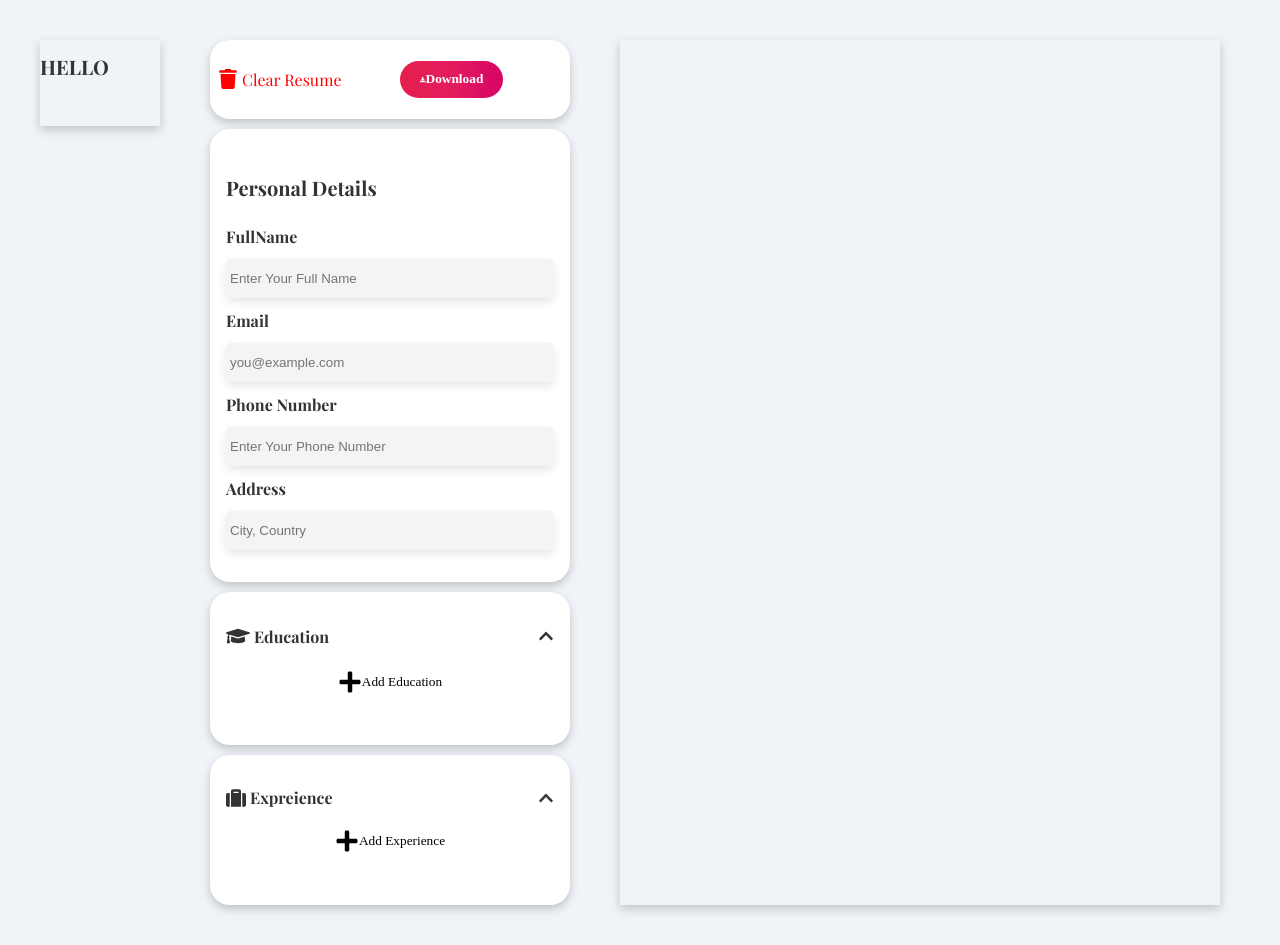
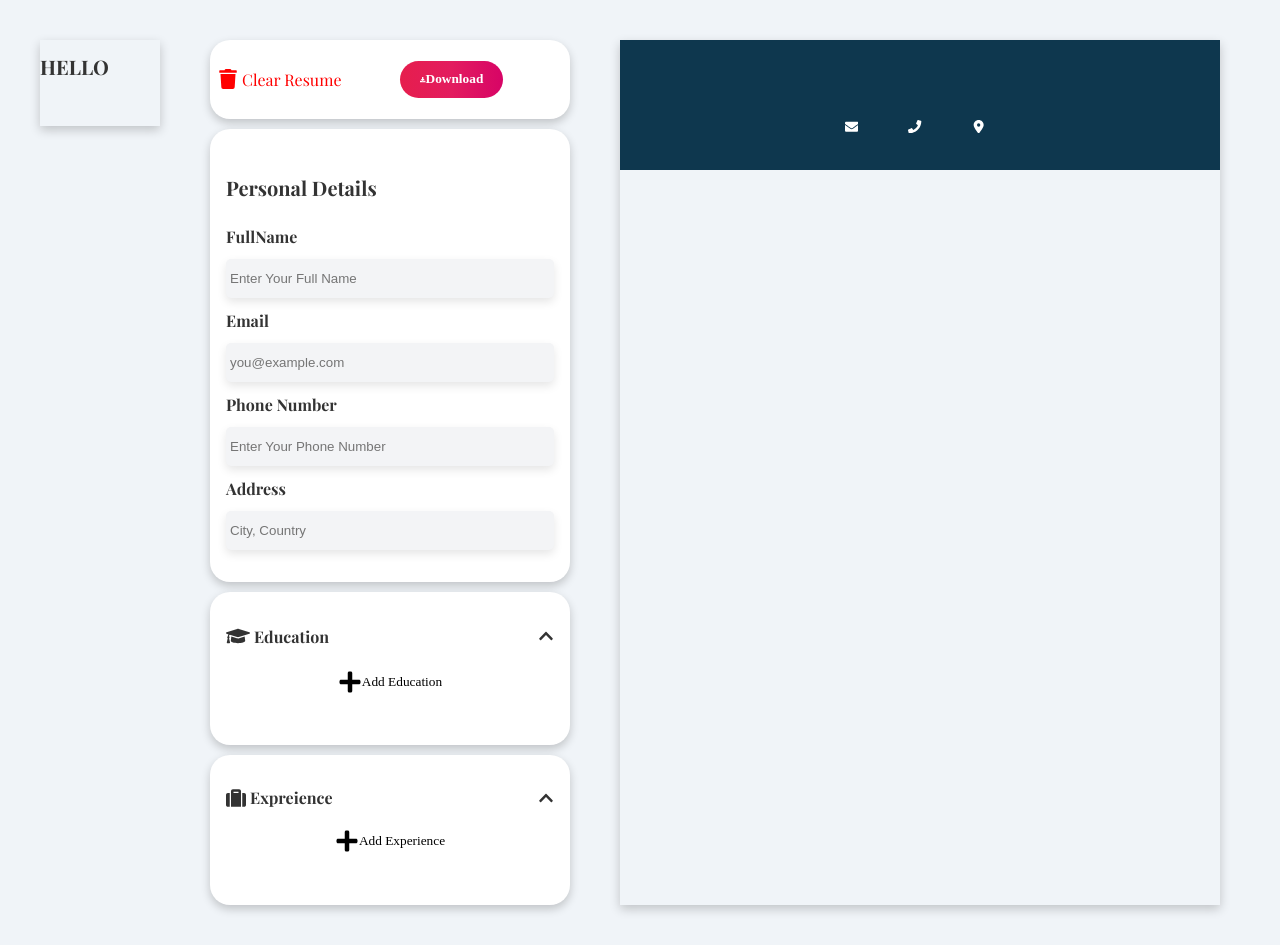
Before and after one commit to HaileabWolde/React_Odin, a React (Vite) app: page / in a window 1280 px wide. Built offline with nearby package versions, Linux system fonts and the light colour scheme.

Commit message:
working on the personal info

```diff
--- a/src/App.jsx
+++ b/src/App.jsx
@@ -2,13 +2,24 @@ import './App.css'
 import Form from './components/Form'
 import CV from './components/Cv'
 import Display from './components/Display'
+import { useState } from 'react'
 function App() {
-
+ const [personalInfo, setPersonalInfo] = useState({
+  fullName: "",
+  Email: "",
+  PhoneNumber: "",
+  Address: "",
+ })
   return (
    <>
    <CV/>
-  <Form/>
-  <Display/>
+  <Form
+  personalInfo= {personalInfo}
+  setPersonalInfo={setPersonalInfo}
+  />
+  <Display
+  personalInfo={personalInfo}
+  />
    </>
   )
 }
--- a/src/components/Display.jsx
+++ b/src/components/Display.jsx
@@ -1,8 +1,33 @@
 import '../styles/Display.css'
-function Display (){
+ import { FaEnvelope, FaPhone} from 'react-icons/fa';
+import { FaLocationDot } from 'react-icons/fa6'; // Or 'fa' for older Font Awesome versions
+
+function Display ({personalInfo}){
+    const {fullName, Email, PhoneNumber, Address} = personalInfo;
     return(
         <div className="Display">
+            <div className='persoanlinfo'>
+                <h1>
+                    {fullName}
+                </h1>
+                <div className='contactinfo'>
+                    <button>
+                          <FaEnvelope  />
+                          <h2>{Email}</h2>
+                    </button>
+                    <button>
+                          <FaPhone/>
+                          <h2>{PhoneNumber}</h2>
+                    </button>
+                    <button>
+                        <FaLocationDot />
+                        <span>{Address}</span>
+                    </button>
+                </div>
 
+
+
+            </div>
          </div>
 
     )
--- a/src/components/Form.jsx
+++ b/src/components/Form.jsx
@@ -7,13 +7,19 @@ import { FaGraduationCap, FaChevronDown, FaChevronUp,
 import EducationForm from './Form/EducationForm';
 import PersonalForm from './Form/PersonalForm.JSX';
 
-function Form () {
+function Form ({ personalInfo, setPersonalInfo}) {
     const [education, setEducation] = useState(true);
     const [experience, setExperience] = useState(true);
     const [educationexp, setEducationexp] = useState([]);
     const [personalexp, setPersonalexp] = useState([]);
     const [editEduc, seteditEduc] = useState(null);
     const [editExp, seteditExp] = useState(null);
+
+    const handlChange = (e)=> {
+        const {name, value} = e.target;
+        const newInfo = {...personalInfo, [name]: value}
+        setPersonalInfo(newInfo)
+    }
     const handleEducation = ()=>{
         setEducation((prev)=> !prev)
     }
@@ -76,22 +82,42 @@ function Form () {
                    <label for="fullName">
                     FullName
                    </label>
-                   <input type='text' placeholder='Enter Your Full Name'>
+                   <input
+                   type='text'
+                   name='fullName'
+                   placeholder='Enter Your Full Name'
+                   onChange={handlChange}
+                   >
                    </input>
                    <label for="Email">
                     Email
                    </label>
-                   <input type='email' placeholder='you@example.com'>
+                   <input
+                   type='email'
+                   name='Email'
+                   placeholder='you@example.com'
+                     onChange={handlChange}
+                   >
                    </input>
                    <label for="PhoneNumber">
                     Phone Number
                    </label>
-                   <input type='tel' placeholder='Enter Your Phone Number'>
+                   <input
+                   type='tel'
+                   name='PhoneNumber'
+                   placeholder='Enter Your Phone Number'
+                     onChange={handlChange}
+                   >
                    </input>
                    <label for="Address">
                     Address
                    </label>
-                   <input type='text' placeholder='City, Country'>
+                   <input
+                   type='text'
+                   name='Address'
+                   placeholder='City, Country'
+                     onChange={handlChange}
+                   >
                    </input>
 
             </form>
--- a/src/styles/Display.css
+++ b/src/styles/Display.css
@@ -0,0 +1,23 @@
+.persoanlinfo{
+    min-height: 15%;
+    background-color: #0e374e;
+    display: flex;
+    flex-direction: column;
+    align-items: center;
+    color: white;
+    padding-top: 20px;
+}
+.persoanlinfo>h1{
+    font-size: 30px;
+}
+.contactinfo{
+    display: flex;
+    justify-content: space-between;
+    color: white;
+}
+.contactinfo>button{
+    color: white;
+    display: flex;
+    align-items: center;
+    gap: 10px
+}
```
